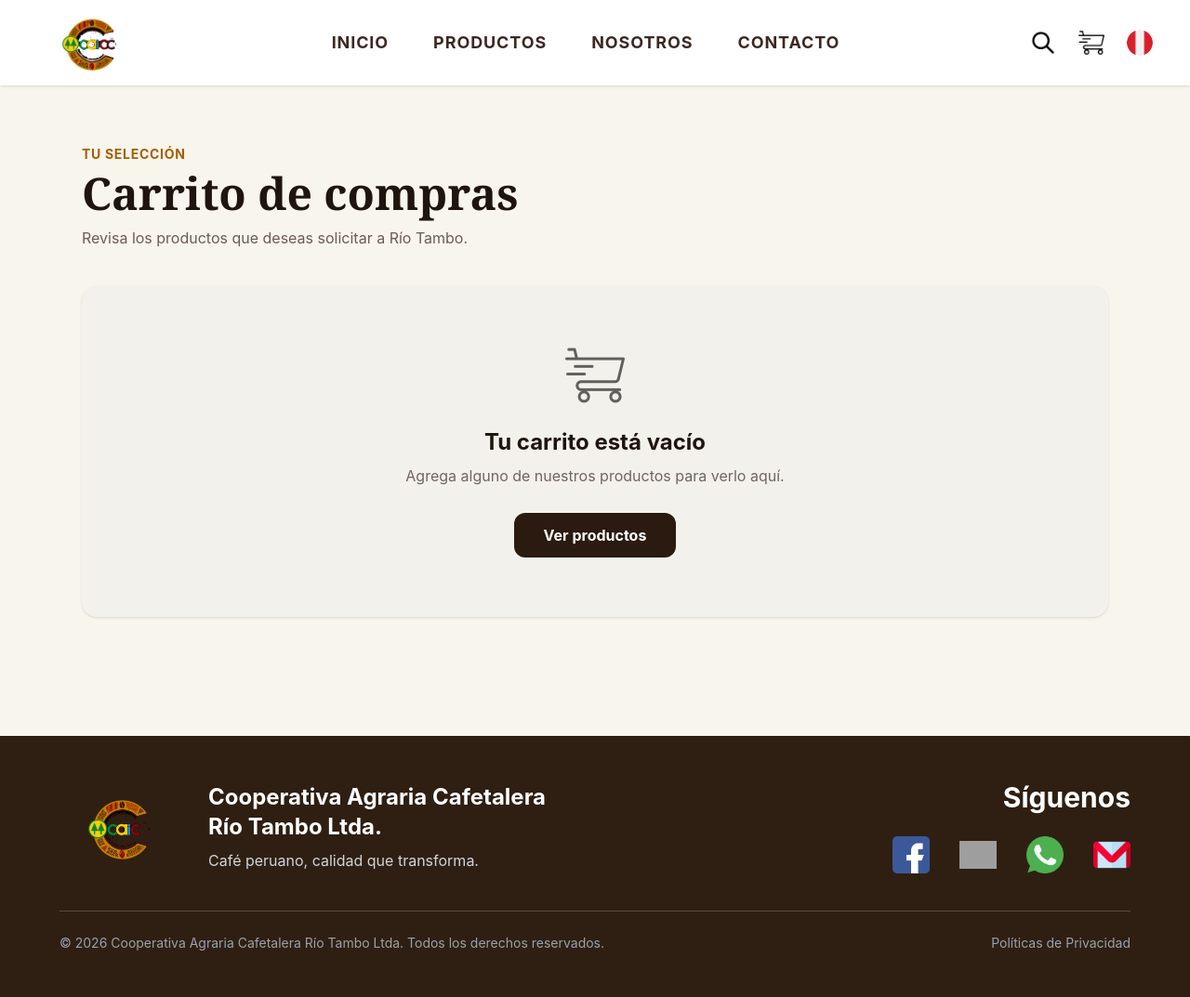
After one commit to edinson-napan/21_EdinsonNapan, a Flask app: page /carrito in a window 1280 px wide. The commit adds this page. Shown: the whole page at 93% size. Run offline with Flask 3, Linux system fonts and the light colour scheme; grey boxes are pictures that could not be loaded.

Commit message:
feat(app):I added the shopping cart functionality.

```diff
--- /dev/null
+++ b/Rio-TamboLtda/app/routes/carrito.py
@@ -0,0 +1,123 @@
+from flask import Blueprint, jsonify, render_template, request, session
+
+carrito_bp = Blueprint("carrito", __name__)
+
+# Catálogo mínimo del carrito.
+PRODUCTOS = {
+    "cafe-verde": {
+        "nombre": "Café Verde",
+        "imagen": "img/cafe-verde.jpg",
+    },
+    "cafe-pergamino": {
+        "nombre": "Café Pergamino",
+        "imagen": "img/cafe-pergamino.jpg",
+    },
+}
+
+
+def _obtener_carrito():
+    return session.get("carrito", {})
+
+
+def _cantidad_total(carrito):
+    return sum(item["cantidad"] for item in carrito.values())
+
+
+@carrito_bp.get("/carrito")
+def ver_carrito():
+    carrito = _obtener_carrito()
+    return render_template(
+        "carrito/index.html",
+        carrito=carrito,
+        cantidad_total=_cantidad_total(carrito),
+    )
+
+
+@carrito_bp.get("/carrito/cantidad")
+def cantidad_carrito():
+    return jsonify({"cantidad": _cantidad_total(_obtener_carrito())})
+
+
+@carrito_bp.post("/carrito/agregar")
+def agregar_al_carrito():
+    data = request.get_json(silent=True) or {}
+    producto_id = str(data.get("producto_id", "")).strip()
+
+    if producto_id not in PRODUCTOS:
+        return jsonify({"ok": False, "mensaje": "Producto no encontrado."}), 404
+
+    carrito = _obtener_carrito()
+
+    if producto_id in carrito:
+        carrito[producto_id]["cantidad"] = min(
+            carrito[producto_id]["cantidad"] + 1, 99
+        )
+    else:
+        producto = PRODUCTOS[producto_id]
+        carrito[producto_id] = {
+            "nombre": producto["nombre"],
+            "imagen": producto["imagen"],
+            "cantidad": 1,
+        }
+
+    session["carrito"] = carrito
+    session.modified = True
+
+    return jsonify({
+        "ok": True,
+        "mensaje": f'{PRODUCTOS[producto_id]["nombre"]} agregado al carrito.',
+        "cantidad_total": _cantidad_total(carrito),
+    })
+
+
+@carrito_bp.post("/carrito/actualizar")
+def actualizar_carrito():
+    data = request.get_json(silent=True) or {}
+    producto_id = str(data.get("producto_id", "")).strip()
+
+    try:
+        cantidad = int(data.get("cantidad", 1))
+    except (TypeError, ValueError):
+        cantidad = 1
+
+    carrito = _obtener_carrito()
+
+    if producto_id not in carrito:
+        return jsonify({"ok": False, "mensaje": "El producto no está en el carrito."}), 404
+
+    if cantidad <= 0:
+        carrito.pop(producto_id)
+    else:
+        carrito[producto_id]["cantidad"] = min(cantidad, 99)
+
+    session["carrito"] = carrito
+    session.modified = True
+
+    return jsonify({
+        "ok": True,
+        "cantidad_total": _cantidad_total(carrito),
+    })
+
+
+@carrito_bp.post("/carrito/eliminar")
+def eliminar_del_carrito():
+    data = request.get_json(silent=True) or {}
+    producto_id = str(data.get("producto_id", "")).strip()
+
+    carrito = _obtener_carrito()
+    carrito.pop(producto_id, None)
+
+    session["carrito"] = carrito
+    session.modified = True
+
+    return jsonify({
+        "ok": True,
+        "cantidad_total": _cantidad_total(carrito),
+    })
+
+
+@carrito_bp.post("/carrito/vaciar")
+def vaciar_carrito():
+    session["carrito"] = {}
+    session.modified = True
+    return jsonify({"ok": True, "cantidad_total": 0})
--- a/Rio-TamboLtda/app/static/css/output.css
+++ b/Rio-TamboLtda/app/static/css/output.css
@@ -9,6 +9,7 @@
     --font-serif: ui-serif, Georgia, Cambria, "Times New Roman", Times, serif;
     --font-mono: ui-monospace, SFMono-Regular, Menlo, Monaco, Consolas, "Liberation Mono",
       "Courier New", monospace;
+    --color-red-700: oklch(50.5% 0.213 27.518);
     --color-amber-100: oklch(96.2% 0.059 95.617);
     --color-amber-200: oklch(92.4% 0.12 95.746);
     --color-amber-600: oklch(66.6% 0.179 58.318);
@@ -282,8 +301,14 @@
   .mt-4 {
     margin-top: calc(var(--spacing) * 4);
   }
+  .mt-5 {
+    margin-top: calc(var(--spacing) * 5);
+  }
   .mt-6 {
     margin-top: calc(var(--spacing) * 6);
+  }
+  .mt-7 {
+    margin-top: calc(var(--spacing) * 7);
   }
   .mt-8 {
     margin-top: calc(var(--spacing) * 8);
@@ -309,6 +334,9 @@
   .mb-8 {
     margin-bottom: calc(var(--spacing) * 8);
   }
+  .mb-10 {
+    margin-bottom: calc(var(--spacing) * 10);
+  }
   .ml-5 {
     margin-left: calc(var(--spacing) * 5);
   }
@@ -345,8 +376,14 @@
   .h-14 {
     height: calc(var(--spacing) * 14);
   }
+  .h-16 {
+    height: calc(var(--spacing) * 16);
+  }
   .h-32 {
     height: calc(var(--spacing) * 32);
+  }
+  .h-36 {
+    height: calc(var(--spacing) * 36);
   }
   .h-48 {
     height: calc(var(--spacing) * 48);
@@ -396,6 +433,9 @@
   .w-14 {
     width: calc(var(--spacing) * 14);
   }
+  .w-16 {
+    width: calc(var(--spacing) * 16);
+  }
   .w-24 {
     width: calc(var(--spacing) * 24);
   }
@@ -828,8 +917,20 @@
   .text-\[\#1F150C\] {
     color: #1F150C;
   }
+  .text-\[\#2B1A0F\] {
+    color: #2B1A0F;
+  }
   .text-\[\#3e2723\] {
     color: #3e2723;
+  }
+  .text-\[\#3e2723\]\/70 {
+    color: color-mix(in oklab, #3e2723 70%, transparent);
+  }
+  .text-\[\#3e2723\]\/75 {
+    color: color-mix(in oklab, #3e2723 75%, transparent);
+  }
+  .text-\[\#6b3f22\] {
+    color: #6b3f22;
   }
   .text-\[\#24170f\] {
     color: #24170f;
@@ -870,6 +971,9 @@
   .text-white {
     color: var(--color-white);
   }
+  .text-yellow-700 {
+    color: var(--color-yellow-700);
+  }
   .uppercase {
     text-transform: uppercase;
   }
@@ -887,6 +991,9 @@
   }
   .opacity-50 {
     opacity: 50%;
+  }
+  .opacity-60 {
+    opacity: 60%;
   }
   .opacity-100 {
     opacity: 100%;
@@ -1065,8 +1203,14 @@
     .md\:gap-8 {
       gap: calc(var(--spacing) * 8);
     }
+    .md\:p-6 {
+      padding: calc(var(--spacing) * 6);
+    }
     .md\:px-20 {
       padding-inline: calc(var(--spacing) * 20);
+    }
+    .md\:py-16 {
+      padding-block: calc(var(--spacing) * 16);
     }
     .md\:text-right {
       text-align: right;
@@ -1079,6 +1223,10 @@
       font-size: var(--text-3xl);
       line-height: var(--tw-leading, var(--text-3xl--line-height));
     }
+    .md\:text-5xl {
+      font-size: var(--text-5xl);
+      line-height: var(--tw-leading, var(--text-5xl--line-height));
+    }
     .md\:text-base {
       font-size: var(--text-base);
       line-height: var(--tw-leading, var(--text-base--line-height));
--- /dev/null
+++ b/Rio-TamboLtda/app/static/js/carrito.js
@@ -0,0 +1,144 @@
+(() => {
+    const cartCount = document.getElementById("cart-count");
+
+    function actualizarContador(cantidad) {
+        if (!cartCount) return;
+
+        cartCount.textContent = cantidad;
+
+        if (cantidad > 0) {
+            cartCount.classList.remove("hidden");
+            cartCount.classList.add("flex");
+        } else {
+            cartCount.classList.add("hidden");
+            cartCount.classList.remove("flex");
+        }
+    }
+
+    async function postJSON(url, data = {}) {
+        const response = await fetch(url, {
+            method: "POST",
+            headers: {
+                "Content-Type": "application/json",
+                "X-Requested-With": "XMLHttpRequest"
+            },
+            body: JSON.stringify(data)
+        });
+
+        const result = await response.json();
+
+        if (!response.ok || !result.ok) {
+            throw new Error(result.mensaje || "No se pudo actualizar el carrito.");
+        }
+
+        return result;
+    }
+
+    async function cargarCantidad() {
+        try {
+            const response = await fetch("/carrito/cantidad");
+            const result = await response.json();
+            actualizarContador(result.cantidad);
+        } catch (error) {
+            console.error("No se pudo cargar la cantidad del carrito:", error);
+        }
+    }
+
+    function mostrarMensaje(mensaje) {
+        const existente = document.getElementById("cart-toast");
+        if (existente) existente.remove();
+
+        const toast = document.createElement("div");
+        toast.id = "cart-toast";
+        toast.className =
+            "fixed bottom-6 right-6 z-[100] bg-[#2f1f12] text-white " +
+            "px-5 py-3 rounded-xl shadow-lg text-sm font-bold transition-opacity";
+
+        toast.textContent = mensaje;
+        document.body.appendChild(toast);
+
+        setTimeout(() => {
+            toast.classList.add("opacity-0");
+            setTimeout(() => toast.remove(), 250);
+        }, 2200);
+    }
+
+    document.addEventListener("click", async (event) => {
+        const agregar = event.target.closest(".js-agregar-carrito");
+
+        if (agregar) {
+            agregar.disabled = true;
+
+            try {
+                const result = await postJSON("/carrito/agregar", {
+                    producto_id: agregar.dataset.productoId
+                });
+
+                actualizarContador(result.cantidad_total);
+                mostrarMensaje(result.mensaje);
+            } catch (error) {
+                mostrarMensaje(error.message);
+            } finally {
+                agregar.disabled = false;
+            }
+
+            return;
+        }
+
+        const cantidad = event.target.closest(".js-cantidad");
+
+        if (cantidad) {
+            const productoId = cantidad.dataset.productoId;
+            const cambio = Number(cantidad.dataset.cambio);
+            const actual = Number(
+                cantidad.parentElement.querySelector("span").textContent
+            );
+
+            try {
+                const result = await postJSON("/carrito/actualizar", {
+                    producto_id: productoId,
+                    cantidad: actual + cambio
+                });
+
+                actualizarContador(result.cantidad_total);
+                window.location.reload();
+            } catch (error) {
+                mostrarMensaje(error.message);
+            }
+
+            return;
+        }
+
+        const eliminar = event.target.closest(".js-eliminar");
+
+        if (eliminar) {
+            try {
+                const result = await postJSON("/carrito/eliminar", {
+                    producto_id: eliminar.dataset.productoId
+                });
+
+                actualizarContador(result.cantidad_total);
+                window.location.reload();
+            } catch (error) {
+                mostrarMensaje(error.message);
+            }
+
+            return;
+        }
+
+        const vaciar = event.target.closest(".js-vaciar");
+
+        if (vaciar) {
+            try {
+                const result = await postJSON("/carrito/vaciar");
+
+                actualizarContador(result.cantidad_total);
+                window.location.reload();
+            } catch (error) {
+                mostrarMensaje(error.message);
+            }
+        }
+    });
+
+    cargarCantidad();
+})();
--- a/Rio-TamboLtda/app/templates/base.html
+++ b/Rio-TamboLtda/app/templates/base.html
@@ -38,9 +38,19 @@
                     </button>
                 </div>
 
-                <button type="button" class="hover:opacity-70 transition cursor-pointer flex items-center justify-center" aria-label="Carrito de compras">
-                    <img src="{{ url_for('static', filename='img/iconos/cart.png') }}" class="w-6 h-6 md:w-7 md:h-7 object-contain" alt="Carrito">
-                </button>
+                <a href="{{ url_for('carrito.ver_carrito') }}"
+                   class="relative hover:opacity-70 transition flex items-center justify-center"
+                   aria-label="Carrito de compras">
+                    <img src="{{ url_for('static', filename='img/iconos/cart.png') }}"
+                         class="w-6 h-6 md:w-7 md:h-7 object-contain"
+                         alt="Carrito">
+                    <span id="cart-count"
+                          class="hidden absolute -top-2 -right-2 min-w-5 h-5 px-1 rounded-full
+                                 bg-[#2B1A0F] text-white text-[11px] font-bold
+                                 items-center justify-center">
+                        0
+                    </span>
+                </a>
 
                 <button type="button" class="hover:opacity-70 transition cursor-pointer flex items-center justify-center" aria-label="Idioma">
                     <img src="{{ url_for('static', filename='img/iconos/peru.png') }}" class="w-6 h-6 md:w-7 md:h-7 object-contain rounded-full" alt="Perú">
@@ -106,5 +116,7 @@
         }
     }
     </script>
+
+    <script src="{{ url_for('static', filename='js/carrito.js') }}" defer></script>
 </body>
 </html>
--- /dev/null
+++ b/Rio-TamboLtda/app/templates/carrito/index.html
@@ -0,0 +1,132 @@
+{% extends "base.html" %}
+
+{% block title %}Carrito | Río Tambo{% endblock %}
+
+{% block content %}
+
+<section class="max-w-6xl mx-auto px-6 py-12 md:py-16">
+
+    <div class="mb-10">
+        <p class="text-sm font-bold uppercase tracking-wider text-yellow-700">
+            Tu selección
+        </p>
+        <h1 class="text-4xl md:text-5xl font-serif font-bold mt-2">
+            Carrito de compras
+        </h1>
+        <p class="text-[#3e2723]/75 mt-3">
+            Revisa los productos que deseas solicitar a Río Tambo.
+        </p>
+    </div>
+
+    {% if carrito %}
+
+    <div class="grid lg:grid-cols-[1fr_340px] gap-8 items-start">
+
+        <div class="space-y-4">
+            {% for producto_id, producto in carrito.items() %}
+            <article class="bg-[#F3F1EC] rounded-2xl shadow-md p-5 md:p-6
+                            flex flex-col sm:flex-row sm:items-center gap-5">
+
+                <img src="{{ url_for('static', filename=producto.imagen) }}"
+                     class="w-full sm:w-28 h-36 sm:h-28 object-cover rounded-xl shrink-0"
+                     alt="{{ producto.nombre }}">
+
+                <div class="flex-grow">
+                    <h2 class="text-xl font-bold">{{ producto.nombre }}</h2>
+                    <p class="text-sm text-[#3e2723]/70 mt-1">
+                        Producto seleccionado para cotización.
+                    </p>
+                </div>
+
+                <div class="flex items-center justify-between sm:justify-end gap-4">
+                    <div class="flex items-center border border-[#2B1A0F]/20 rounded-xl overflow-hidden bg-white">
+                        <button type="button"
+                                class="js-cantidad px-4 py-2 hover:bg-[#E1DCC9] transition"
+                                data-producto-id="{{ producto_id }}"
+                                data-cambio="-1"
+                                aria-label="Disminuir cantidad">−</button>
+
+                        <span class="min-w-10 text-center font-bold">
+                            {{ producto.cantidad }}
+                        </span>
+
+                        <button type="button"
+                                class="js-cantidad px-4 py-2 hover:bg-[#E1DCC9] transition"
+                                data-producto-id="{{ producto_id }}"
+                                data-cambio="1"
+                                aria-label="Aumentar cantidad">+</button>
+                    </div>
+
+                    <button type="button"
+                            class="js-eliminar text-sm font-bold text-[#6b3f22] hover:text-red-700 transition"
+                            data-producto-id="{{ producto_id }}">
+                        Eliminar
+                    </button>
+                </div>
+
+            </article>
+            {% endfor %}
+        </div>
+
+        <aside class="bg-[#2f1f12] text-white rounded-2xl p-7 shadow-lg lg:sticky lg:top-28">
+
+            <h2 class="text-2xl font-bold">Resumen</h2>
+
+            <div class="border-t border-white/20 mt-5 pt-5 space-y-3">
+                <div class="flex justify-between">
+                    <span>Productos</span>
+                    <span>{{ carrito|length }}</span>
+                </div>
+                <div class="flex justify-between">
+                    <span>Unidades</span>
+                    <span>{{ cantidad_total }}</span>
+                </div>
+            </div>
+
+            <p class="text-sm text-gray-300 mt-6">
+                Los productos de esta sección se gestionan mediante cotización.
+                El precio final dependerá de la solicitud realizada.
+            </p>
+
+            <a href="{{ url_for('contacto.contacto_page') }}"
+               class="block text-center mt-6 bg-white text-[#2B1A0F] py-3 px-5 rounded-xl
+                      font-bold hover:bg-[#E1DCC9] transition">
+                Solicitar cotización
+            </a>
+
+            <button type="button"
+                    class="js-vaciar w-full mt-3 border border-white/30 py-3 px-5 rounded-xl
+                           font-bold hover:bg-white/10 transition">
+                Vaciar carrito
+            </button>
+
+        </aside>
+    </div>
+
+    {% else %}
+
+    <div class="bg-[#F3F1EC] rounded-2xl shadow-sm text-center px-6 py-16">
+        <img src="{{ url_for('static', filename='img/iconos/cart.png') }}"
+             class="w-16 h-16 mx-auto opacity-60"
+             alt="Carrito vacío">
+
+        <h2 class="text-2xl font-bold mt-6">
+            Tu carrito está vacío
+        </h2>
+
+        <p class="mt-2 text-[#3e2723]/70">
+            Agrega alguno de nuestros productos para verlo aquí.
+        </p>
+
+        <a href="{{ url_for('productos.mostrarProductos') }}"
+           class="inline-block mt-7 bg-[#2B1A0F] text-white px-8 py-3 rounded-xl
+                  hover:bg-[#543722] transition font-bold">
+            Ver productos
+        </a>
+    </div>
+
+    {% endif %}
+
+</section>
+
+{% endblock %}
```
Also changed, not shown: other parts of Rio-TamboLtda/app/static/css/output.css (+110 -0 lines), Rio-TamboLtda/app/__init__.py (+13 -0 lines), Rio-TamboLtda/app/templates/productos/index.html (+10 -6 lines).
